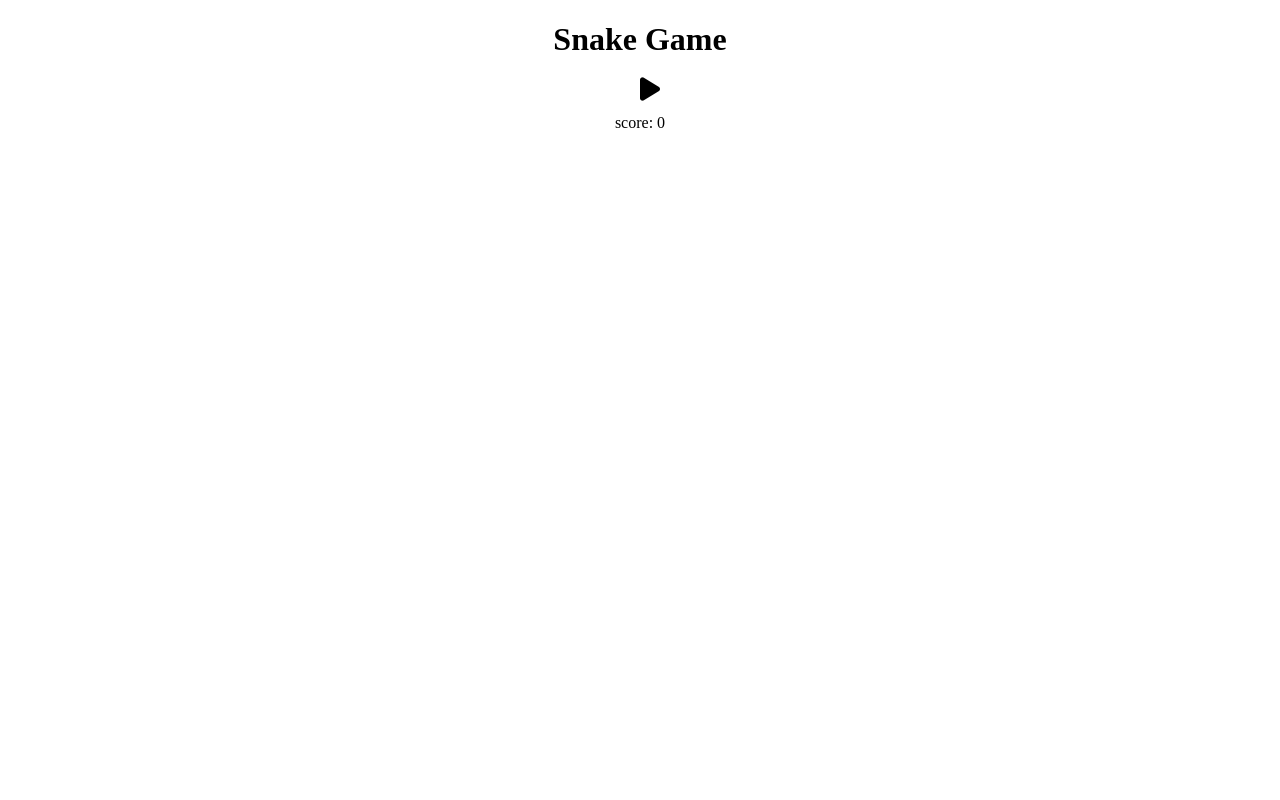
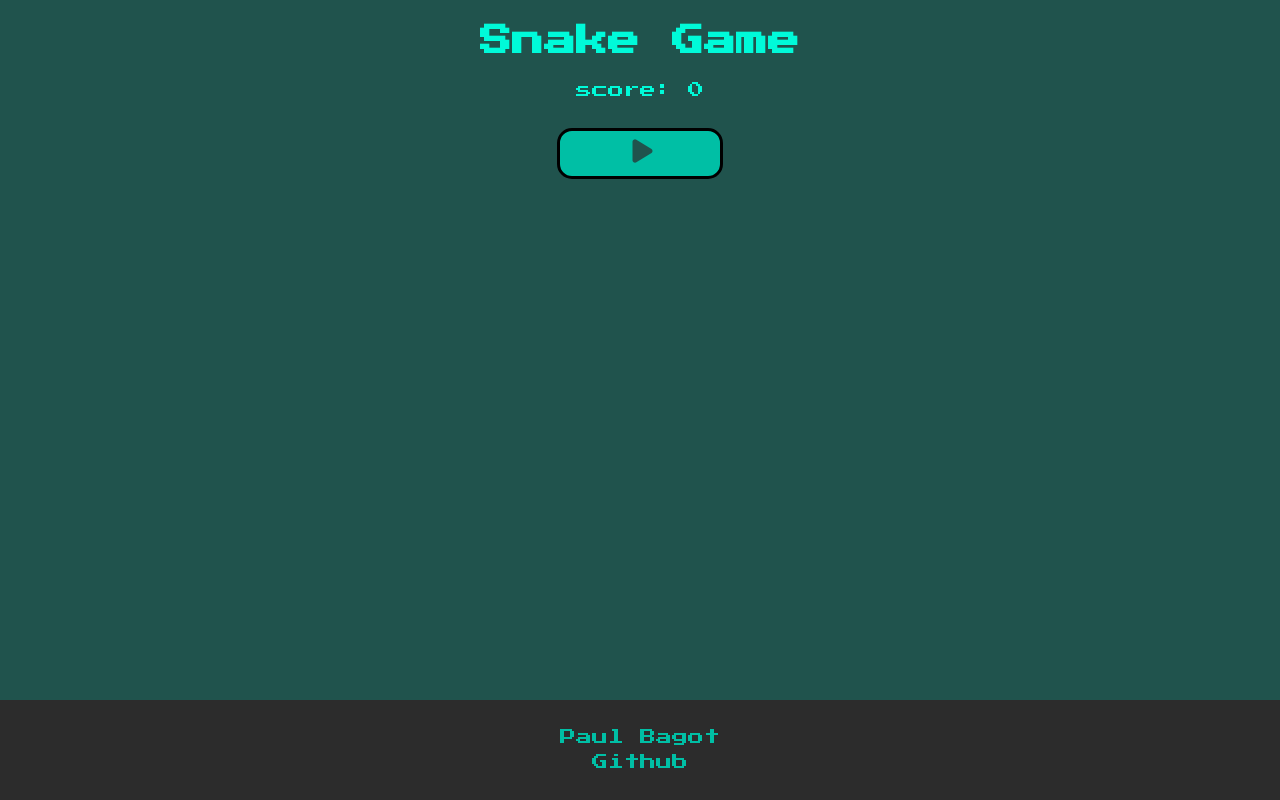
Before and after one commit to PaulBagot/Snake, a plain HTML site: page index.html in a window 1280 px wide. Drawn offline with Linux system fonts and the light colour scheme.

Commit message:
style : add desktop style

```diff
--- a/index.html
+++ b/index.html
@@ -4,20 +4,38 @@
     <meta charset="UTF-8">
     <link rel="stylesheet" href="./style.css">
     <script src="https://kit.fontawesome.com/76d70cbe65.js" crossorigin="anonymous"></script>
+
     <title>Snake</title>
 </head>
 <body>
-    <div id="contener">
+    <head>
         <h1>Snake Game</h1>
-        <h2 id="win"></h2>
+    </head>
+    <main>
+        <div id="contener-main">
+            <p id="score">score: 0</p>
             <table id="grid">
                 <tbody id="grid_body">
                 </tbody>
             </table>
+
+            <div id="contener-buttons">
                 <button class='button' id="play_button"><em class="fa-solid fa-play fa-2xl"></em></button>
                 <button class='button' id="reload_button"><em class="fa-solid fa-rotate-right fa-2xl"></em></button>
-        <p id="score">score: 0</p>
             </div>
+
+            <h2 id="win"></h2>
+        </div>
+    </main>
+
+    <footer>
+        <div id="contener-footer">
+            <ul>
+                <li><p>Paul Bagot</p></li>
+                <li><a href="https://github.com/PaulBagot">Github</a></li>
+            </ul>
+        </div>
+    </footer>
     <script src="./script.js"></script>
 </body>
 </html>
--- a/script.js
+++ b/script.js
@@ -1,5 +1,5 @@
 const dimension = 13;
-const speedRate = 150;
+const speedRate = 175;
 
 let playButton = document.getElementById('play_button');
 let reloadButton = document.getElementById('reload_button');
@@ -8,6 +8,7 @@ let scoreDisplay = document.getElementById('score');
 let winDisplay = document.getElementById('win');
 let score = 0;
 let play = false;
+let backgroundColor = '#261c6d';
 
 let snake = new Array();
 snake[0] = '6 4';
@@ -73,6 +74,7 @@ let initgame = () => {
  */
 let snakeGame = () => {
     if(!play) return;
+    document.getElementById('contener-buttons').style.display = 'none';
     if(gameOver() == 0) {
         if(direction[0] == 0 && direction[1] == 0) return;
         nextMoveSnake();
@@ -85,8 +87,10 @@ let snakeGame = () => {
             }
             drawApple();
         }
-    } else
+    } else {
+        document.getElementById('contener-buttons').style.display = 'block';
         endGameDisplay();
+    }
 }
 
 /**
@@ -99,9 +103,9 @@ let endGameDisplay = () => {
     let win = gameOver();
     winDisplay.style.display = 'inline-block';
     if(win == 1)
-        winDisplay.textContent = 'You Win GG';
+        winDisplay.textContent = 'Yon won';
     else
-        winDisplay.textContent = 'You Loose';
+        winDisplay.textContent = 'Game Over';
 }
 
 
@@ -235,7 +239,7 @@ let updateApple = () => {
     do {
         apple[0] = getRandomInt();
         apple[1] = getRandomInt();
-    } while(checkSnake(apple[0], apple[1]) != 'white');
+    } while(checkSnake(apple[0], apple[1]) != backgroundColor);
 }
 
 /**
@@ -256,7 +260,7 @@ let checkSnake = (line, column) => {
             return 'green';
         }
     }
-    return 'white';
+    return backgroundColor;
 }
 
 /**
--- a/style.css
+++ b/style.css
@@ -1,33 +1,90 @@
+@import url('https://fonts.googleapis.com/css2?family=Press+Start+2P&display=swap');
+
+* {
+    margin: 0;
+    padding: 0;
+}
+
+body {
+    background-color: #20534D;
+    font-family: 'Press Start 2P';
+    color: #00fad9;
+}
+
 h1{
+    margin-top: 25px;
     text-align: center;
 }
 
 #grid {
-    margin: 0px auto;
+    margin: 15px auto;
     border-collapse: collapse;
 }
-
 #grid_body > tr > td {
     padding: 15px;
-    border: 1px black solid;
-    background-color: white;
+    border: 1px #261c6d solid;
 }
 
-#contener {
-    margin: 0px auto;
+#contener-main {
+    margin: 25px auto;
     text-align: center;
 }
+
+#contener-buttons {
+    height: 45px;
+    width: 160px;
+    background-color: #00BFA5;
+    border: 3px solid black;
+    border-radius: 15px;
+    margin: 0 auto;
+}
+
 .button {
+    margin: 13px auto;
+    display: inline-block;
     width: 0%;
     border: none;
     background: none;
     text-decoration: none;
+    color: #20534D;
 }
 
+
 #reload_button {
+    margin-left: -25px;
     display: none;
 }
 
-h2 {
+#play_button {
+    display: inline-block;
+    margin-left: -15px;
+}
+
+#win {
+    margin-top: 25px;
     display: none;
 }
+
+footer {
+    width: 100%;
+    position: fixed;
+    bottom: 0;
+    left: 0;
+    color: #00BFA5;
+    background-color: rgb(44, 44, 44);
+}
+
+#contener-footer {
+    margin: 25px auto;
+    text-align: center;
+    line-height: 25px;
+}
+
+#contener-footer > ul > li  {
+    list-style: none;
+}
+
+#contener-footer > ul > li > a {
+    text-decoration: none;
+    color: #00BFA5;
+}
```
Lines whose indentation alone changed are shown as unchanged.
